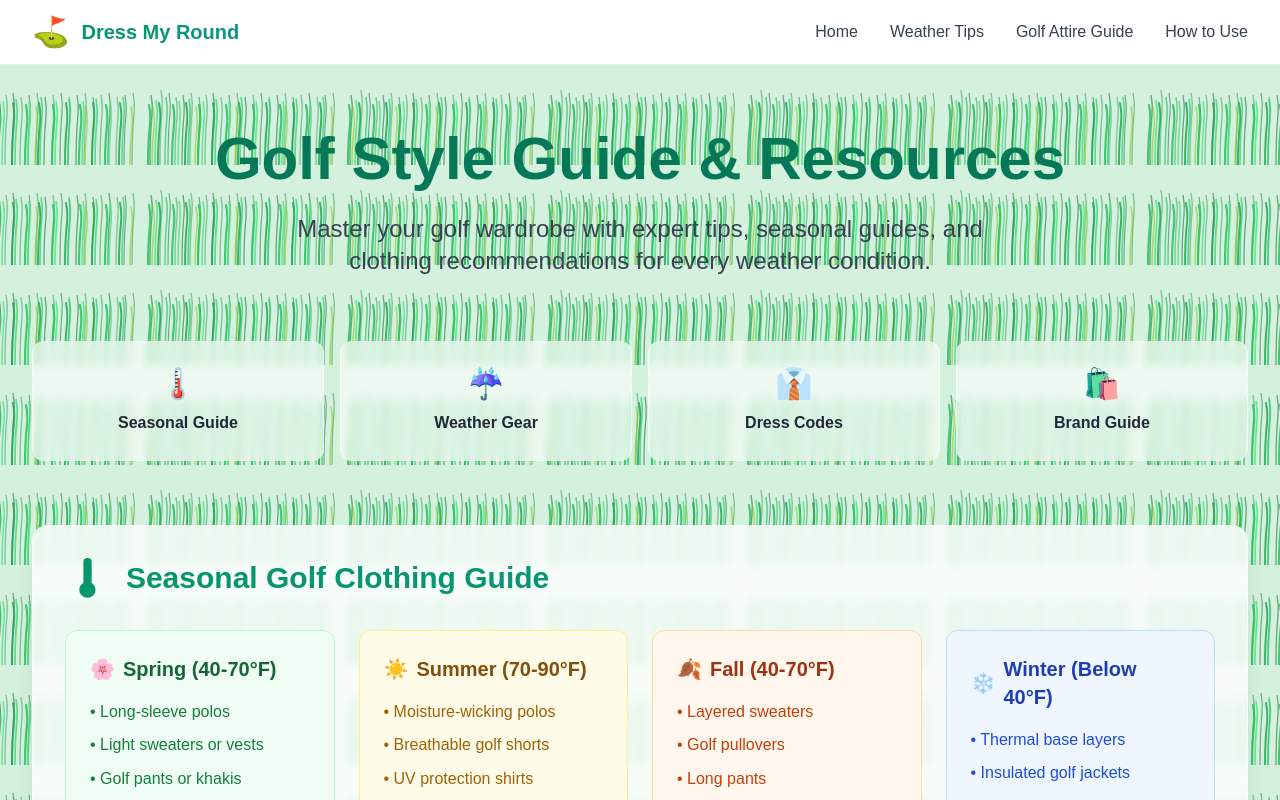
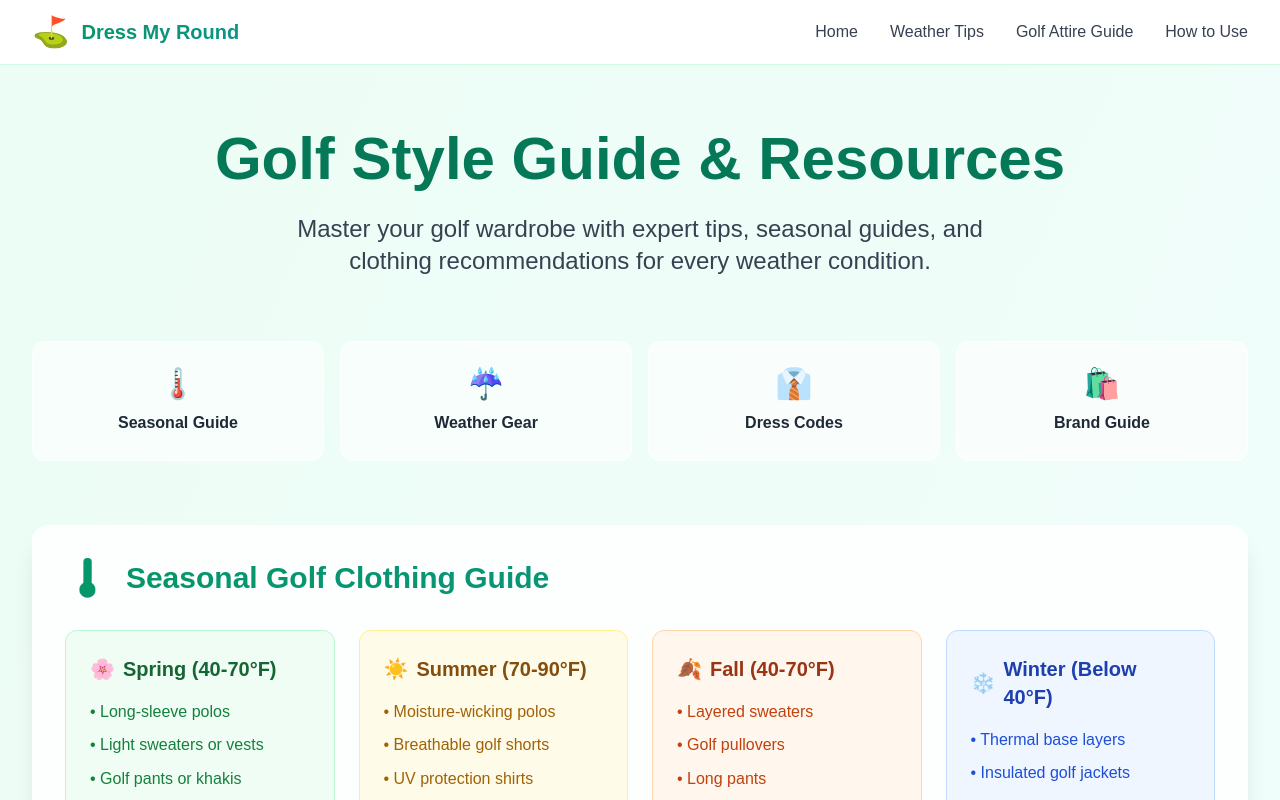
Before and after one commit to Jstrev2/Dress-My-Round, a Next.js app: page /blog in a window 1280 px wide. Shown: the top 800 px of the page. Built offline with nearby package versions, Linux system fonts and the light colour scheme; no server answers.

Commit message:
Revert to mint gradient background
- Keep solid emerald-700 header text for improved contrast
- Revert SVG grass texture to original mint gradient
- Use Tailwind gradient directive for cleaner CSS

```diff
--- a/src/app/globals.css
+++ b/src/app/globals.css
@@ -108,12 +108,9 @@ body {
   }
 }
 
-/* Grass texture background */
+/* Grass/mint texture background */
 .bg-grass-texture {
-  background-image: url('/grass-pattern.svg');
-  background-size: 200px 100px;
-  background-repeat: repeat;
-  background-attachment: fixed;
+  @apply bg-gradient-to-br from-emerald-50 via-teal-50 to-cyan-50;
 }
 
 /* Print styles */
```
